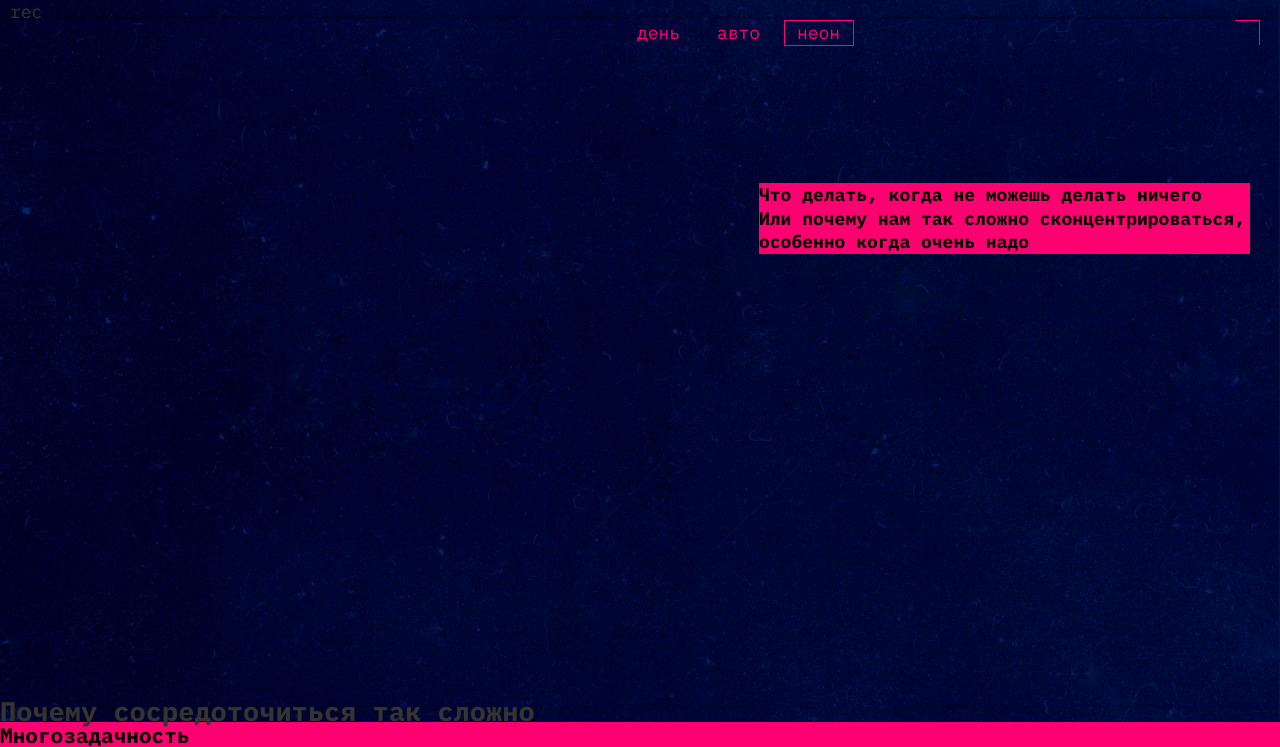
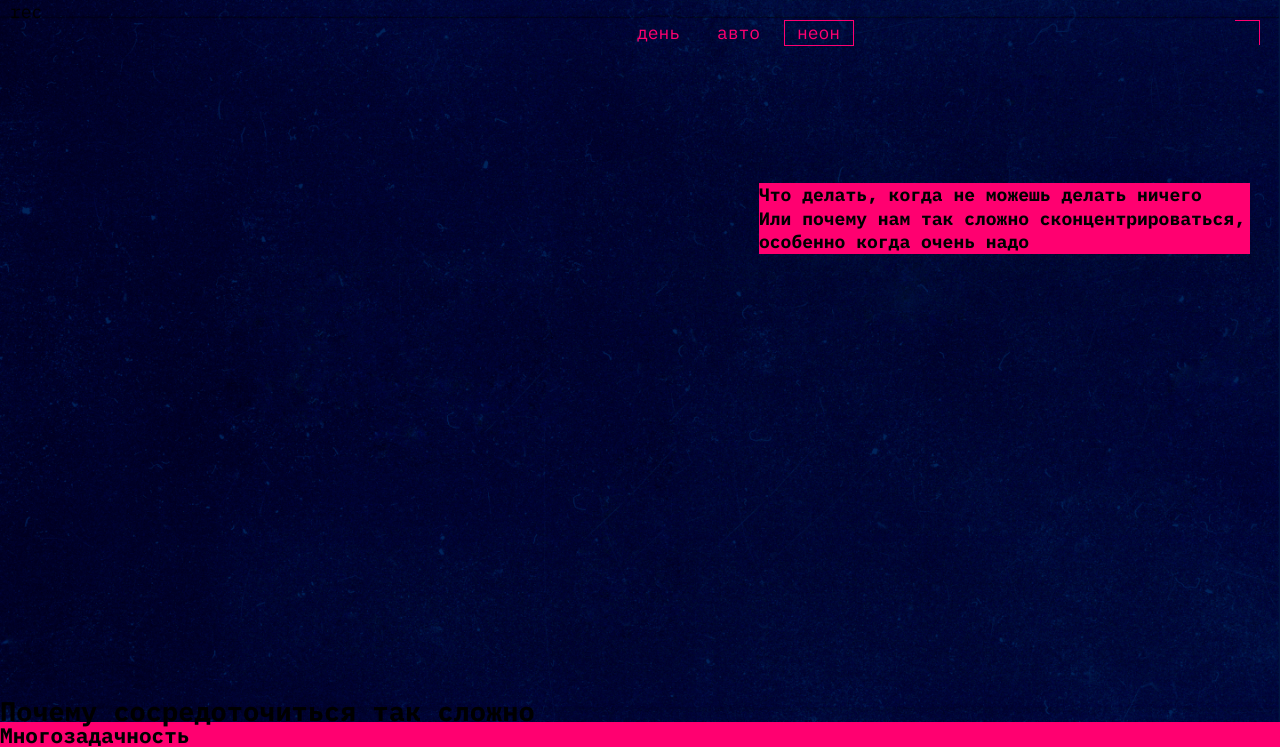
Before and after one commit to kirillvscode/slozhno-sosredotochitsya, a plain HTML site: page index.html in a window 1280 px wide. Both pictures are taken after a click on the button "неон". Shown: the top 747 px of the page. Drawn offline with Linux system fonts and the light colour scheme.

Commit message:
Update light.css

```diff
--- a/styles/light.css
+++ b/styles/light.css
@@ -4,62 +4,57 @@
   переключая тему
 */
 
-/* сохраните этот селектор в приведённом виде.
+.page.theme_light {
+  /* сохраните этот селектор в приведённом виде.
     Так стили написанные ниже будут иметь больший вес,
     чем стили в медиазапросе предпочтений пользователя
   */
 
-.page.theme_light {
-  --accent-color: #ff8dcb;
-  --main-bg-color: #fff1f7;
-  --main-text-color: #353430;
-  --nav-color: #353430;
-  --header-logo-color: #ffc2e6;
-  --footer-logo-color: #ffc2e6;
-  --main-heading-color: #353430;
-  --section-heading-color: #353430;
-
+  --header-title: #FFC2E6;
+  --text-color: #353430;
+  --bg-color: #FFF1F7;
+  --accent-color: #FF8DCB;
+  --accent-color-secondary: #353430;
+  --dark-color: #353430;
+  --button-outline-hover: rgba(50, 49, 45, 0.40);
   background-image: url(../images/cover-image-light.png);
 }
 
-
-.theme_light .header_rec {
+.theme_light .header__decor {
   display: none;
 }
 
-.theme_light .header__theme-menu-button_active {
-  border: 1px solid var(--nav-color);
+.theme_light .title-decor {
+  color: currentColor;
 }
 
-.theme_light .header__theme-menu-button:hover {
-  --nav-hover-color: rgb(50 49 45 / 0.4);
+.theme_light .section__title {
+  color: currentColor;
 }
 
 @media (prefers-color-scheme: light) {
   :root {
-    --accent-color: #ff8dcb;
-    --main-bg-color: #fff1f7;
-    --main-text-color: #353430;
-    --section-heading-color: #353430;
-    --main-heading-color: #353430;
-    --section-heading-color: #353430;
-    --header-logo-color: #ffc2e6;
-    --footer-logo-color: #ffc2e6;
+    --header-title: #FFC2E6;
+    --text-color: #353430;
+    --bg-color: #FFF1F7;
+    --accent-color: #FF8DCB;
+    --accent-color-secondary: #353430;
+    --button-outline-hover: rgba(50, 49, 45, 0.40);
   }
 
   .page {
     background-image: url(../images/cover-image-light.png);
   }
 
-  .header_rec {
+  .header__decor {
     display: none;
   }
 
-  .header__theme-menu-button_active {
-    border: 1px solid var(--nav-color);
+  .title-decor {
+    color: currentColor;
   }
 
-  .header__theme-color {
-    --nav-hover-color: rgb(50 49 45 / 0.4);
+  .section__title {
+    color: currentColor;
   }
 }
```
